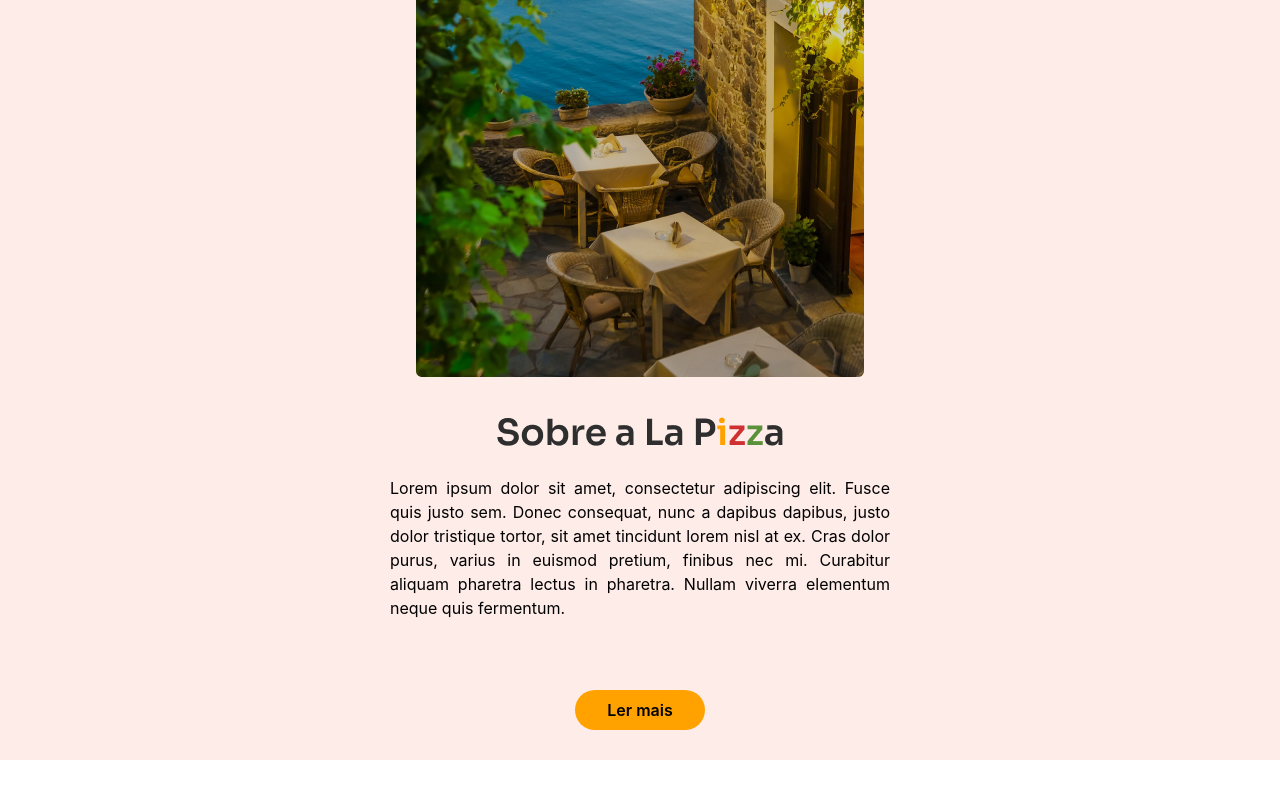
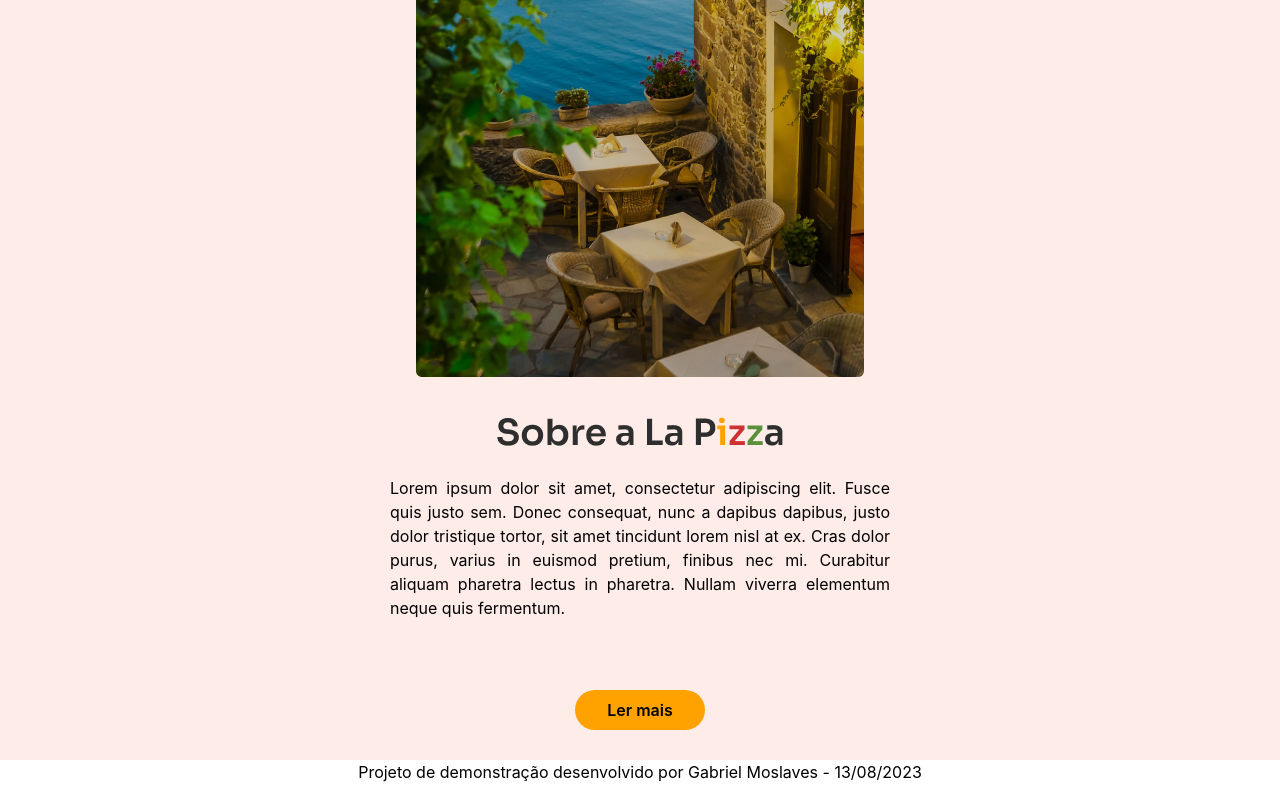
Before and after one commit to GabrielMoslaves/pizza-store, a React (Create React App) app: page / in a window 1280 px wide. Shown: the part 1698-2498 px from the top of the page. Built offline with nearby package versions, Linux system fonts and the light colour scheme.

Commit message:
footer and small adjustments

```diff
--- a/src/Pages/Home/Home.js
+++ b/src/Pages/Home/Home.js
@@ -7,6 +7,7 @@ import About from "../Home/Sections/About/About";
 import CartModal from "../Home/Sections/CartModal";
 import { useOpener } from "../../hooks/useOpener";
 import { Toaster } from "react-hot-toast";
+import Footer from "./Sections/Footer";
 
 const Home = () => {
   const { openModal } = useOpener();
@@ -23,6 +24,7 @@ const Home = () => {
       <Header />
       <Products />
       <About />
+      <Footer />
       {openModal && <CartModal />}
     </>
   );
--- a/src/Pages/Home/Sections/About/styles.module.scss
+++ b/src/Pages/Home/Sections/About/styles.module.scss
@@ -1,7 +1,6 @@
 .container {
   display: flex;
   align-items: center;
-  margin-bottom: 40px;
   justify-content: space-between;
   width: 100%;
   padding-top: 100px;
--- /dev/null
+++ b/src/Pages/Home/Sections/Footer/index.js
@@ -0,0 +1,12 @@
+import { Box } from "@mui/system";
+import React from "react";
+
+const Footer = () => {
+  return (
+    <Box textAlign="center">
+      Projeto de demonstração desenvolvido por Gabriel Moslaves - 13/08/2023
+    </Box>
+  );
+};
+
+export default Footer;
```
